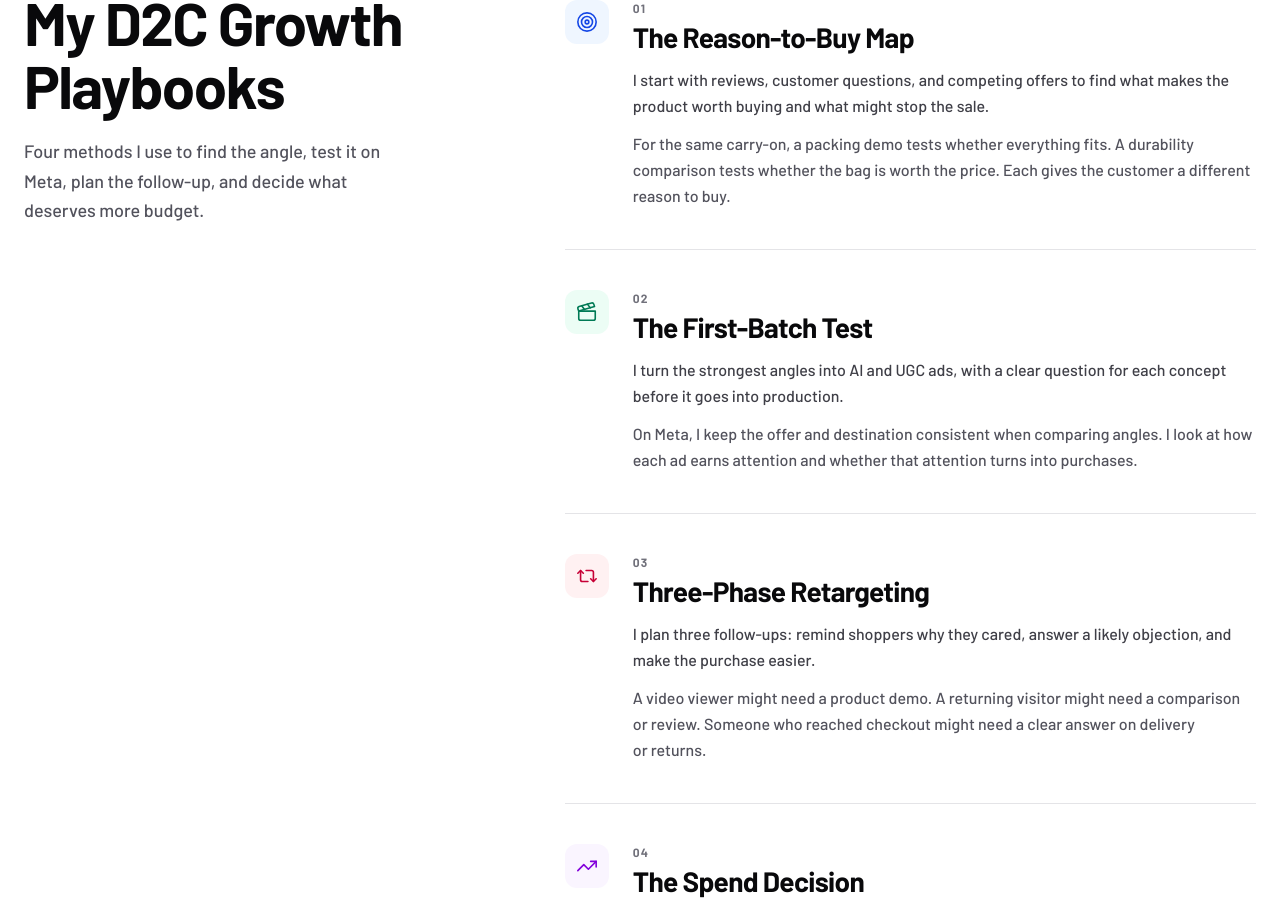
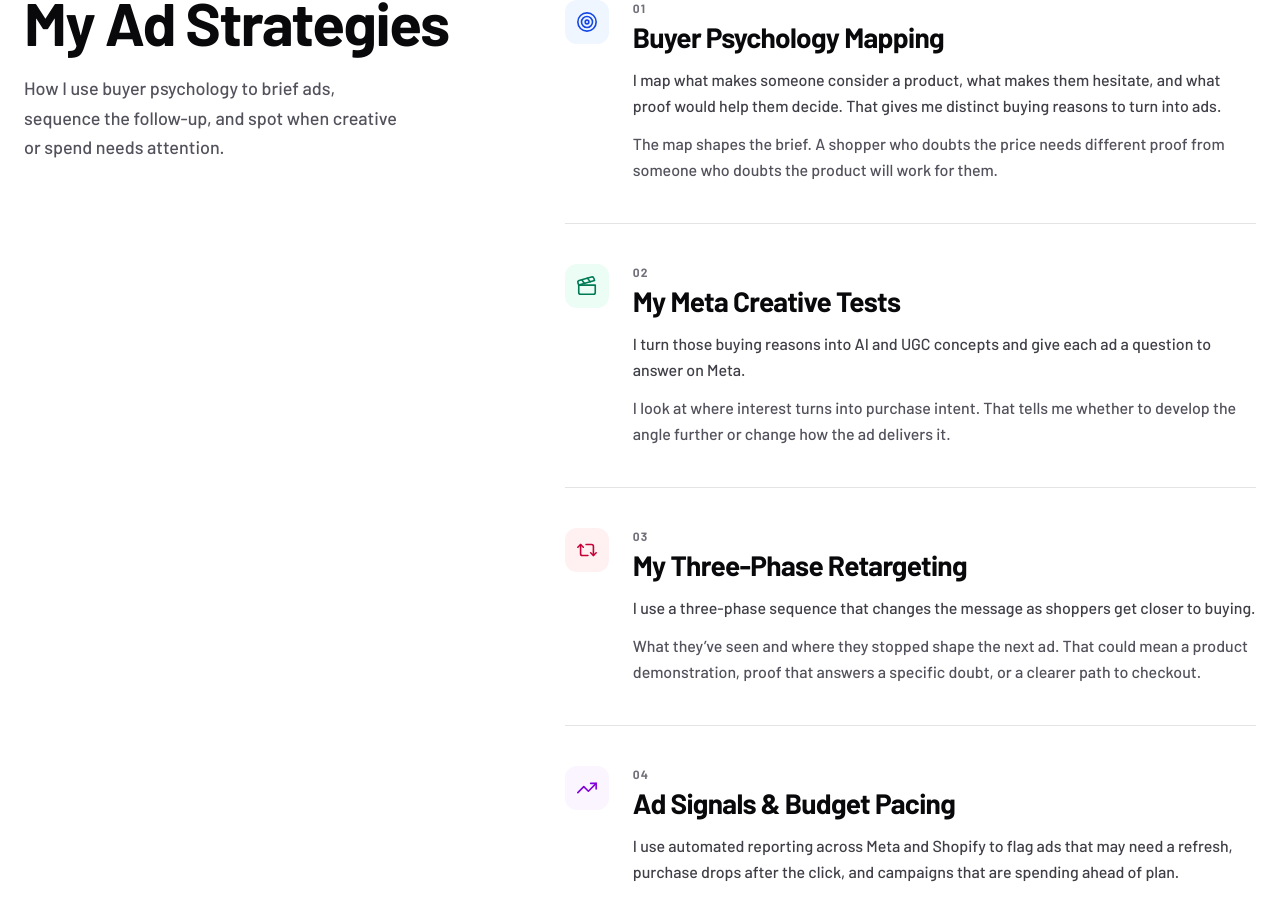
Before and after one commit to digital-experts-team/AI-Creative-Strategist, a React (Vite) app: page / in a window 1280 px wide. Shown: the part 1316-2218 px from the top of the page. Built offline with nearby package versions, Linux system fonts and the light colour scheme; no server answers; a web font is replaced by a local one.

Commit message:
Show Tibin’s personal ad strategies

```diff
--- a/src/components/Services.tsx
+++ b/src/components/Services.tsx
@@ -2,30 +2,30 @@ import { Target, Clapperboard, Repeat2, TrendingUp } from "lucide-react";
 
 const playbooks = [
   {
-    title: "The Reason-to-Buy Map",
-    description: "I start with reviews, customer questions, and competing offers to find what makes the product worth buying and what might stop the sale.",
-    detail: "For the same carry-on, a packing demo tests whether everything fits. A durability comparison tests whether the bag is worth the price. Each gives the customer a different reason to buy.",
+    title: "Buyer Psychology Mapping",
+    description: "I map what makes someone consider a product, what makes them hesitate, and what proof would help them decide. That gives me distinct buying reasons to turn into ads.",
+    detail: "The map shapes the brief. A shopper who doubts the price needs different proof from someone who doubts the product will work for them.",
     icon: Target,
     accent: "bg-blue-50 text-blue-700",
   },
   {
-    title: "The First-Batch Test",
-    description: "I turn the strongest angles into AI and UGC ads, with a clear question for each concept before it goes into production.",
-    detail: "On Meta, I keep the offer and destination consistent when comparing angles. I look at how each ad earns attention and whether that attention turns into purchases.",
+    title: "My Meta Creative Tests",
+    description: "I turn those buying reasons into AI and UGC concepts and give each ad a question to answer on Meta.",
+    detail: "I look at where interest turns into purchase intent. That tells me whether to develop the angle further or change how the ad delivers it.",
     icon: Clapperboard,
     accent: "bg-emerald-50 text-emerald-700",
   },
   {
-    title: "Three-Phase Retargeting",
-    description: "I plan three follow-ups: remind shoppers why they cared, answer a likely objection, and make the purchase easier.",
-    detail: "A video viewer might need a product demo. A returning visitor might need a comparison or review. Someone who reached checkout might need a clear answer on delivery or returns.",
+    title: "My Three-Phase Retargeting",
+    description: "I use a three-phase sequence that changes the message as shoppers get closer to buying.",
+    detail: "What they’ve seen and where they stopped shape the next ad. That could mean a product demonstration, proof that answers a specific doubt, or a clearer path to checkout.",
     icon: Repeat2,
     accent: "bg-rose-50 text-rose-700",
   },
   {
-    title: "The Spend Decision",
-    description: "I read Meta and Shopify together to decide whether to refresh the creative, hold the budget, or increase spend.",
-    detail: "If clicks hold while purchases fall, my n8n demo routes the affected ads and date range to the person who owns the offer or product page. Proposed budget changes go to the media buyer for review.",
+    title: "Ad Signals & Budget Pacing",
+    description: "I use automated reporting across Meta and Shopify to flag ads that may need a refresh, purchase drops after the click, and campaigns that are spending ahead of plan.",
+    detail: "The workflow sends the evidence to whoever can act on it. If it spots room to shift budget, it queues a recommendation for the media buyer to review.",
     icon: TrendingUp,
     accent: "bg-purple-50 text-purple-700",
   },
@@ -38,10 +38,10 @@ export default function Services() {
         <header className="lg:sticky lg:top-36">
           <p className="mb-3 text-sm font-bold uppercase tracking-[0.2em] text-zinc-500">How I Work</p>
           <h2 id="playbooks-title" className="max-w-md text-4xl font-bold leading-[1.05] tracking-tight text-zinc-950 sm:text-5xl xl:text-6xl">
-            My D2C Growth Playbooks
+            My Ad Strategies
           </h2>
           <p className="mt-5 max-w-sm text-lg leading-relaxed text-zinc-600">
-            Four methods I use to find the angle, test it on Meta, plan the follow-up, and decide what deserves more budget.
+            How I use buyer psychology to brief ads, sequence the follow-up, and spot when creative or spend needs attention.
           </p>
         </header>
 
```
